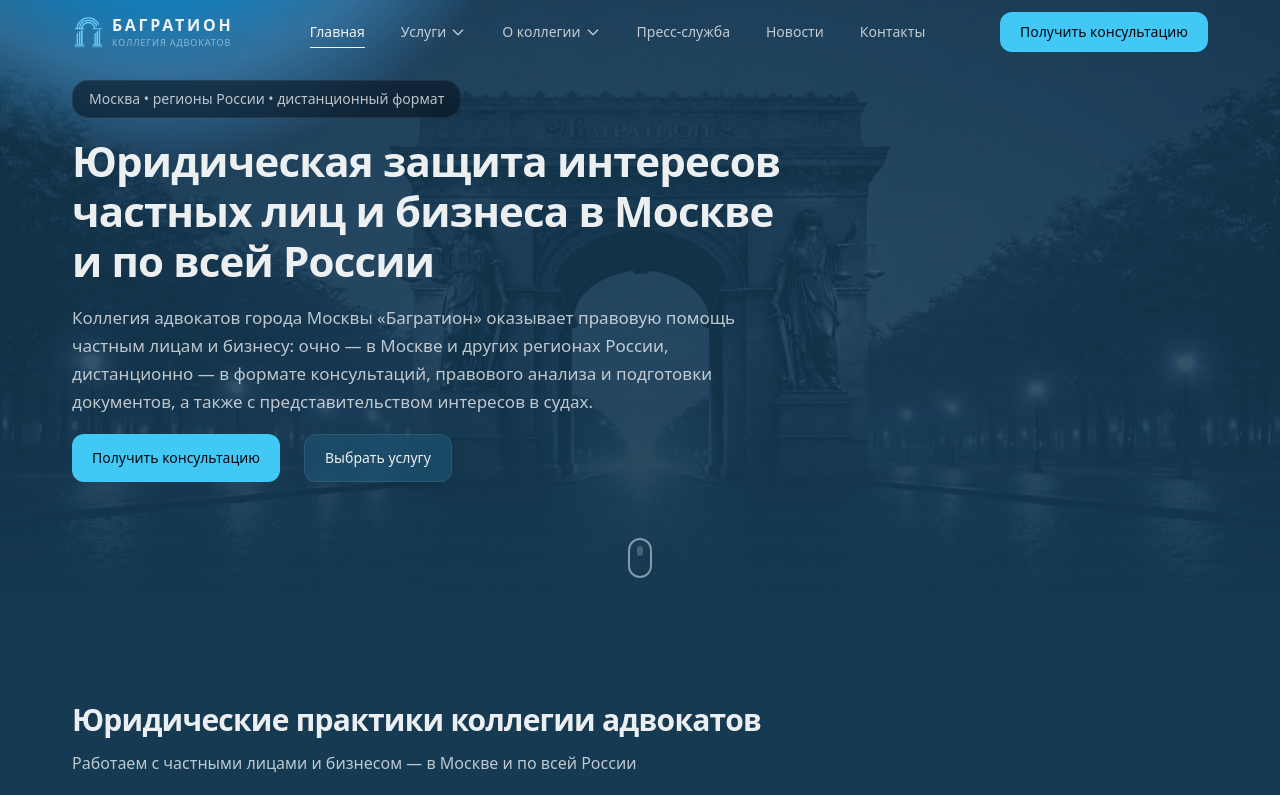
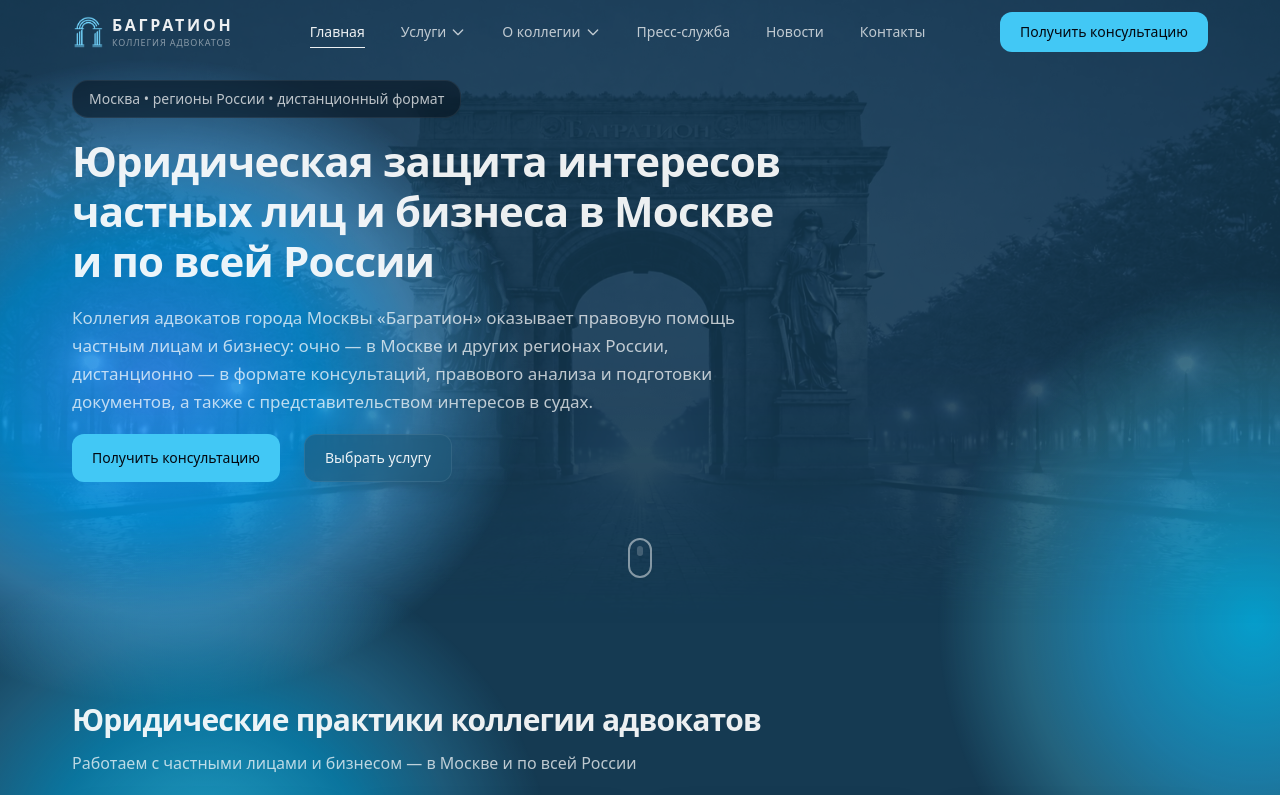
Before and after one commit to mvnikolaec/bagration-site, a Next.js app in the folder web/: page / in a window 1280 px wide. Shown: the top 795 px of the page. Built offline with nearby package versions, Linux system fonts and the light colour scheme.

Commit message:
Футер фон

```diff
--- a/web/app/components/Header.tsx
+++ b/web/app/components/Header.tsx
@@ -38,16 +38,35 @@
   const line1MeasureRef = useRef<HTMLSpanElement>(null);
 
   useEffect(() => {
+    const scrollContainer = document.querySelector(".app-shell-content");
+    const getScrollTop = (): number =>
+      scrollContainer ? scrollContainer.scrollTop : (typeof window !== "undefined" ? window.scrollY : 0);
+
+    let rafId: number | null = null;
     const update = () => {
-      const scrollY = typeof window !== "undefined" ? window.scrollY : 0;
-      setBgOpacity(Math.min(1, Math.max(0, scrollY / REVEAL_PX)));
+      const scrollTop = getScrollTop();
+      setBgOpacity(Math.min(1, Math.max(0, scrollTop / REVEAL_PX)));
     };
+    const onScroll = () => {
+      if (rafId !== null) return;
+      rafId = requestAnimationFrame(() => {
+        update();
+        rafId = null;
+      });
+    };
+
     update();
-    window.addEventListener("scroll", update, { passive: true });
+    if (scrollContainer) {
+      scrollContainer.addEventListener("scroll", onScroll, { passive: true });
+    } else {
+      window.addEventListener("scroll", onScroll, { passive: true });
+    }
     window.addEventListener("resize", update);
     return () => {
-      window.removeEventListener("scroll", update);
+      if (scrollContainer) scrollContainer.removeEventListener("scroll", onScroll);
+      else window.removeEventListener("scroll", onScroll);
       window.removeEventListener("resize", update);
+      if (rafId !== null) cancelAnimationFrame(rafId);
     };
   }, []);
 
--- a/web/app/components/MobileMenu.tsx
+++ b/web/app/components/MobileMenu.tsx
@@ -40,10 +40,13 @@
     };
     document.addEventListener("keydown", handleKey);
     document.body.style.overflow = "hidden";
+    const scrollContainer = document.querySelector<HTMLElement>(".app-shell-content");
+    if (scrollContainer) scrollContainer.style.overflow = "hidden";
     closeBtnRef.current?.focus();
     return () => {
       document.removeEventListener("keydown", handleKey);
       document.body.style.overflow = "";
+      if (scrollContainer) scrollContainer.style.overflow = "";
       const t = document.getElementById(triggerId);
       if (t instanceof HTMLElement) t.focus();
     };
--- a/web/app/globals.css
+++ b/web/app/globals.css
@@ -140,59 +140,58 @@
   --shadow-glow: var(--shadow-glow);
 }
 
-/* --- Layout: единый фон; html = базовый цвет (без моргания), body::before = слой фона --- */
+/* --- Единый scroll-container: html/body не скроллятся, скролл только у .app-shell-content --- */
 html {
+  height: 100%;
   background: var(--background-base);
+  overflow: hidden;
+  overflow-x: hidden;
+  overscroll-behavior: none;
 }
 
 body {
+  height: 100%;
   position: relative;
-  min-height: 100vh;
-  min-height: 100svh;
+  margin: 0;
   color: var(--text-primary);
   font-family: system-ui, -apple-system, BlinkMacSystemFont, "Segoe UI", Roboto, sans-serif;
   -webkit-font-smoothing: antialiased;
   background: transparent;
   background-image: none;
+  overflow: hidden;
   overflow-x: hidden;
+  overscroll-behavior: none;
 }
 
-body::before {
+/* Фон страницы — локально в .app-shell (не body::before), чтобы не мешать скроллу */
+.app-shell {
+  position: relative;
+  height: 100%;
+  z-index: 1;
+}
+
+.app-shell::before {
   content: "";
-  position: fixed;
+  position: absolute;
   inset: 0;
   z-index: 0;
   pointer-events: none;
   background: var(--background-base);
-  transform: translate3d(0, 0, 0);
-  will-change: transform;
-  animation: none;
-  transition: none;
-}
-
-/* Корневой wrapper контента — выше фонового слоя; min-height для покрытия absolute-фона на touch */
-.app-shell {
-  position: relative;
-  z-index: 1;
-  min-height: 100vh;
-  min-height: 100svh;
 }
 
 .app-shell-content {
+  height: 100svh;
+  overflow-y: auto;
+  overflow-x: hidden;
+  overscroll-behavior: none;
+  -webkit-overflow-scrolling: touch;
   position: relative;
   z-index: 1;
+  background: transparent;
 }
 
-/* Touch (iOS + Android): без fixed фонов — убирает дергание при первом скролле */
+/* Touch (iOS + Android): без fixed/blur/animation у больших слоёв */
 @media (hover: none), (pointer: coarse) {
-  body::before {
-    position: absolute !important;
-    inset: 0 !important;
-    transform: none !important;
-    will-change: auto !important;
-    animation: none !important;
-    transition: none !important;
-  }
   .floating-gradients,
   .floating-gradients .floating-gradient {
     filter: none !important;
@@ -210,8 +209,12 @@
 }
 
 @supports (-webkit-touch-callout: none) {
+  html,
   body {
-    background-attachment: scroll !important;
+    overscroll-behavior: none !important;
+  }
+  .app-shell-content {
+    overscroll-behavior: none !important;
   }
   .floating-gradients,
   .floating-gradients .floating-gradient {
--- a/web/app/services/civil-disputes/StickySidebar.tsx
+++ b/web/app/services/civil-disputes/StickySidebar.tsx
@@ -105,7 +105,8 @@
       return;
     }
 
-    const scrollY = window.scrollY;
+    const scrollContainer = document.querySelector<HTMLElement>(".app-shell-content");
+    const scrollY = scrollContainer ? scrollContainer.scrollTop : window.scrollY;
     const asideRect = asideEl.getBoundingClientRect();
     const stopEl = document.getElementById(FAQ_STOP_ID);
     const bottomEl = stopEl ?? faqEl;
@@ -214,7 +215,9 @@
       }
     };
 
-    window.addEventListener("scroll", schedule, { passive: true });
+    const scrollContainer = document.querySelector(".app-shell-content");
+    const scrollTarget = scrollContainer ?? window;
+    scrollTarget.addEventListener("scroll", schedule, { passive: true });
     window.addEventListener("resize", scheduleRecalc);
     mq.addEventListener("change", onMediaChange);
 
@@ -233,7 +236,7 @@
     });
 
     return () => {
-      window.removeEventListener("scroll", schedule);
+      scrollTarget.removeEventListener("scroll", schedule);
       window.removeEventListener("resize", scheduleRecalc);
       mq.removeEventListener("change", onMediaChange);
       resizeObserverRef.current?.disconnect();
```
